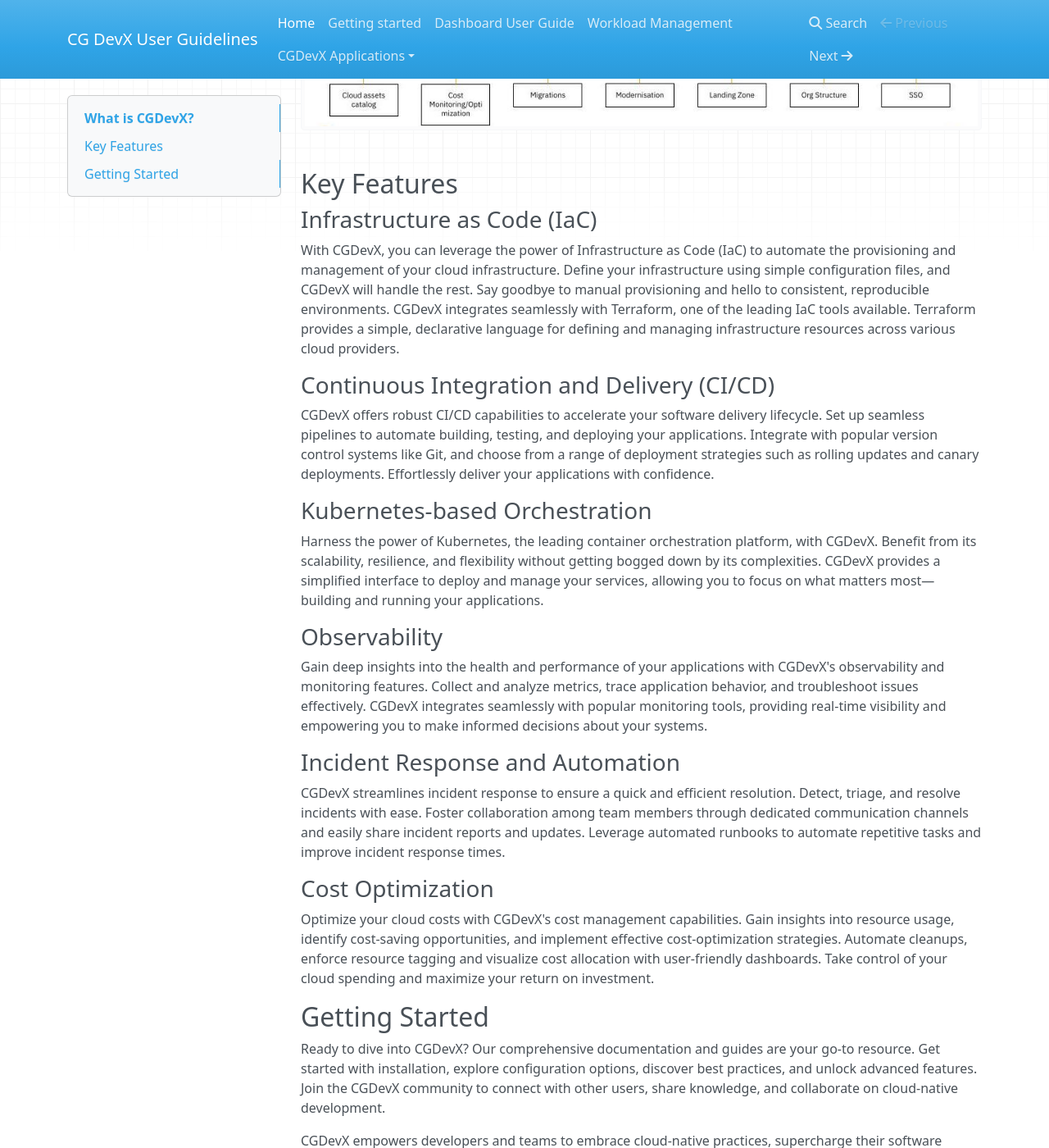
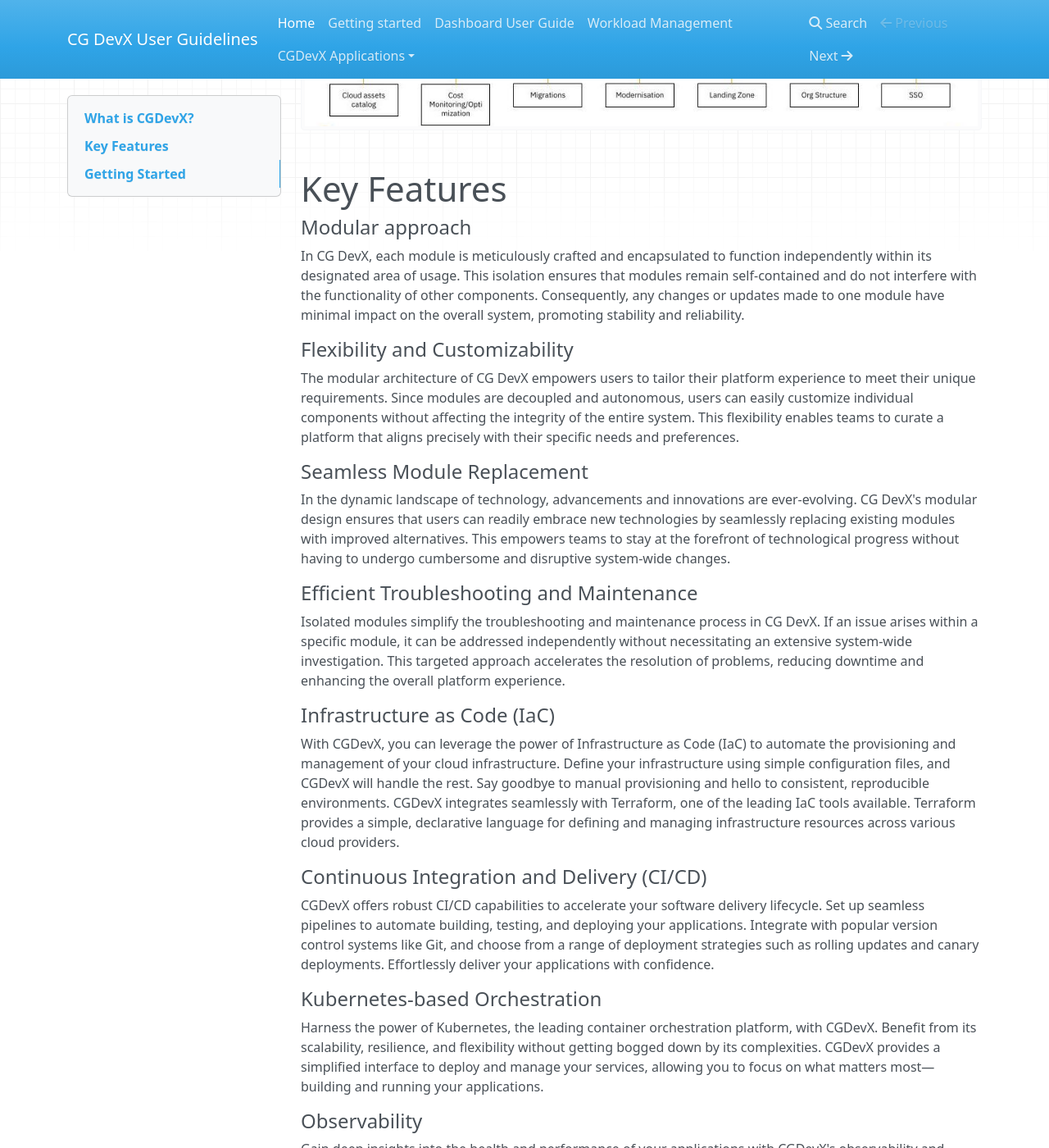
Before and after one commit to CloudGeometry/cg-devx-docs, an MkDocs documentation site: the page built from docs/index.md, in a window 1280 px wide and 1400 px high, scrolled down 588 px. Shown: the whole window at 82% size. Built offline with MkDocs 1.6.1, drawn with Linux system fonts in a browser that asks for light colours; nearby versions of some CDN libraries.

Commit message:
CGSA-212: CG DevX User Guidelines

```diff
--- a/docs/index.md
+++ b/docs/index.md
@@ -4,33 +4,44 @@
 
 ![Screenshot](img/modular_approach.jpg)
 
-## Key Features
+# Key Features
+#### Modular approach
+In CG DevX, each module is meticulously crafted and encapsulated to function independently within its designated area of usage. This isolation ensures that modules remain self-contained and do not interfere with the functionality of other components. Consequently, any changes or updates made to one module have minimal impact on the overall system, promoting stability and reliability.
 
-### Infrastructure as Code (IaC)
+#### Flexibility and Customizability
+The modular architecture of CG DevX empowers users to tailor their platform experience to meet their unique requirements. Since modules are decoupled and autonomous, users can easily customize individual components without affecting the integrity of the entire system. This flexibility enables teams to curate a platform that aligns precisely with their specific needs and preferences.
+
+#### Seamless Module Replacement
+In the dynamic landscape of technology, advancements and innovations are ever-evolving. CG DevX's modular design ensures that users can readily embrace new technologies by seamlessly replacing existing modules with improved alternatives. This empowers teams to stay at the forefront of technological progress without having to undergo cumbersome and disruptive system-wide changes.
+
+#### Efficient Troubleshooting and Maintenance
+Isolated modules simplify the troubleshooting and maintenance process in CG DevX. If an issue arises within a specific module, it can be addressed independently without necessitating an extensive system-wide investigation. This targeted approach accelerates the resolution of problems, reducing downtime and enhancing the overall platform experience.
+
+#### Infrastructure as Code (IaC)
 
 With CGDevX, you can leverage the power of Infrastructure as Code (IaC) to automate the provisioning and management of your cloud infrastructure. Define your infrastructure using simple configuration files, and CGDevX will handle the rest. Say goodbye to manual provisioning and hello to consistent, reproducible environments. CGDevX integrates seamlessly with Terraform, one of the leading IaC tools available. Terraform provides a simple, declarative language for defining and managing infrastructure resources across various cloud providers.
 
-### Continuous Integration and Delivery (CI/CD)
+#### Continuous Integration and Delivery (CI/CD)
 
 CGDevX offers robust CI/CD capabilities to accelerate your software delivery lifecycle. Set up seamless pipelines to automate building, testing, and deploying your applications. Integrate with popular version control systems like Git, and choose from a range of deployment strategies such as rolling updates and canary deployments. Effortlessly deliver your applications with confidence.
 
-### Kubernetes-based Orchestration
+#### Kubernetes-based Orchestration
 
 Harness the power of Kubernetes, the leading container orchestration platform, with CGDevX. Benefit from its scalability, resilience, and flexibility without getting bogged down by its complexities. CGDevX provides a simplified interface to deploy and manage your services, allowing you to focus on what matters most—building and running your applications.
 
-### Observability
+#### Observability
 
 Gain deep insights into the health and performance of your applications with CGDevX's observability and monitoring features. Collect and analyze metrics, trace application behavior, and troubleshoot issues effectively. CGDevX integrates seamlessly with popular monitoring tools, providing real-time visibility and empowering you to make informed decisions about your systems.
 
-### Incident Response and Automation
+#### Incident Response and Automation
 
 CGDevX streamlines incident response to ensure a quick and efficient resolution. Detect, triage, and resolve incidents with ease. Foster collaboration among team members through dedicated communication channels and easily share incident reports and updates. Leverage automated runbooks to automate repetitive tasks and improve incident response times.
 
-### Cost Optimization
+#### Cost Optimization
 
 Optimize your cloud costs with CGDevX's cost management capabilities. Gain insights into resource usage, identify cost-saving opportunities, and implement effective cost-optimization strategies. Automate cleanups, enforce resource tagging and visualize cost allocation with user-friendly dashboards. Take control of your cloud spending and maximize your return on investment.
 
-## Getting Started
+# Getting Started
 
 Ready to dive into CGDevX? Our comprehensive documentation and guides are your go-to resource. Get started with installation, explore configuration options, discover best practices, and unlock advanced features. Join the CGDevX community to connect with other users, share knowledge, and collaborate on cloud-native development.
 
```
Also changed, not shown: docs/account_setup/aws_account_setup.md (deleted, +0 -44 lines), docs/account_setup/cloud_account_setup.md (added, +171 -0 lines), docs/getting_started.md (+39 -30 lines), docs/img/CGDevX_Argo_CD.png (renamed from docs/img/CGDecX_Argo_CD.png).
